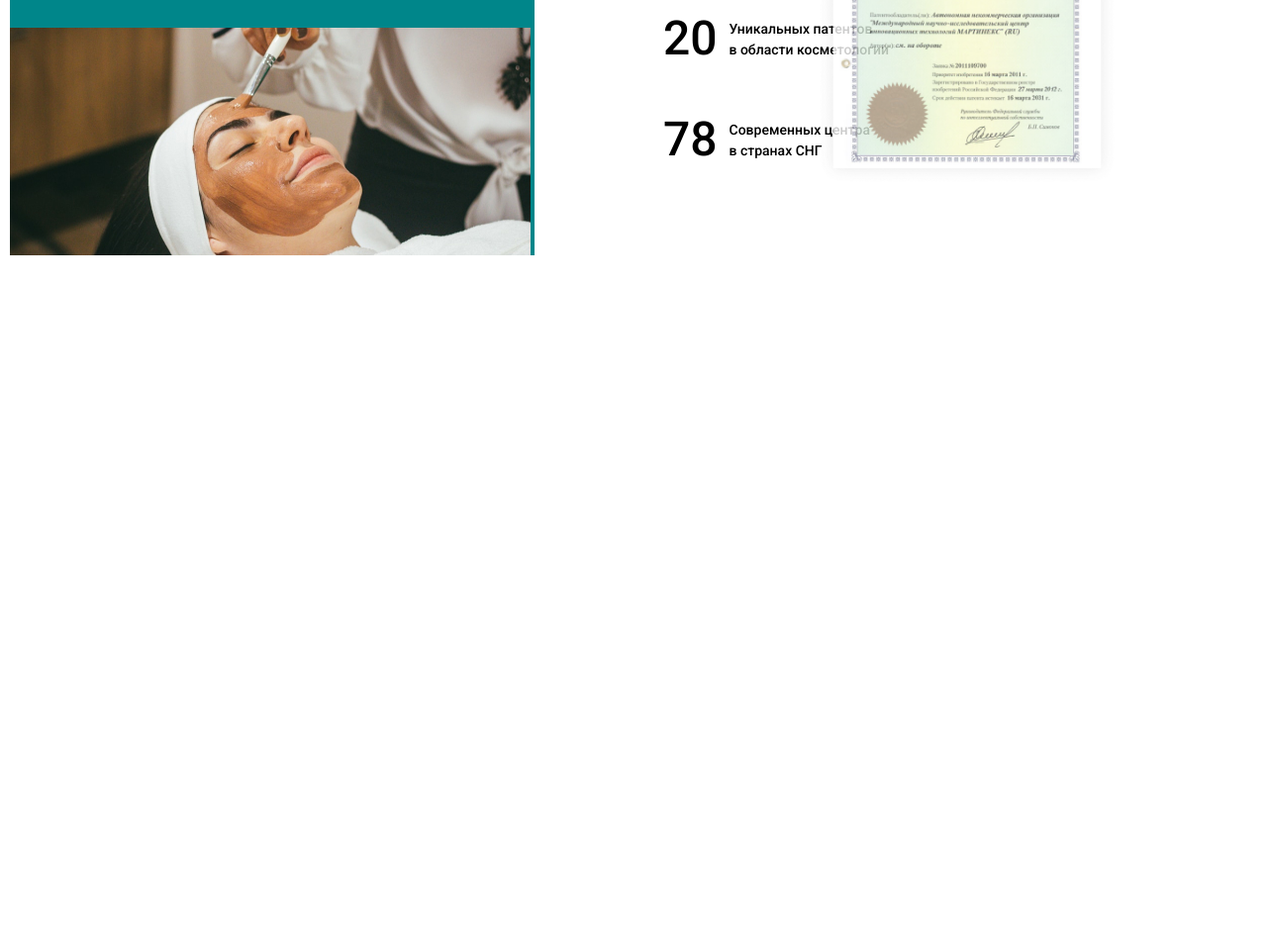
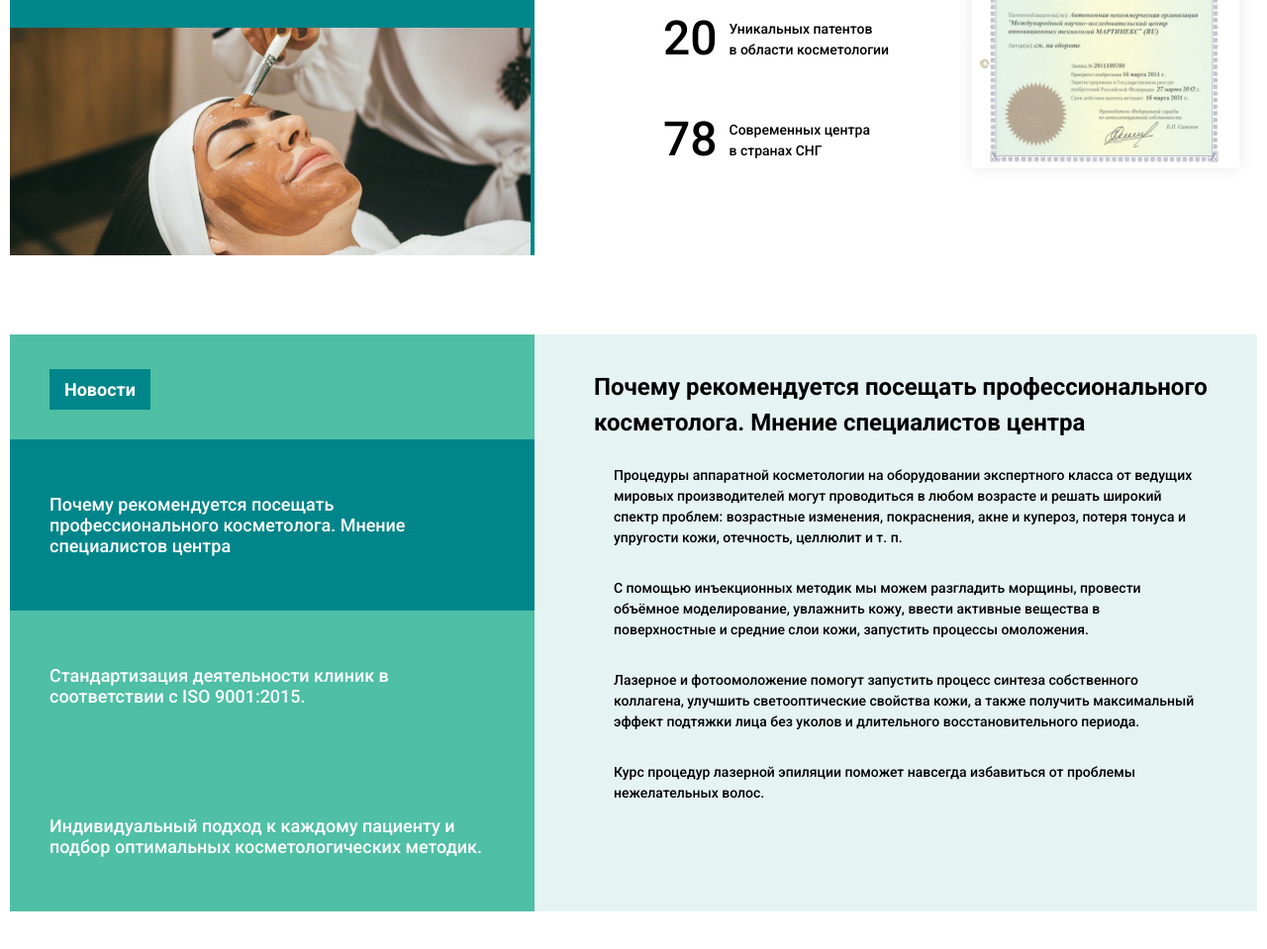
Before and after one commit to Alexeykormiltsev/new, a plain HTML site: page Template/index.html in a window 1280 px wide. Shown: the part 1245-2204 px from the top of the page at 99% size. Before the commit the page ends 1583 px from the top, so only its background shows below. Drawn offline with nearby package versions, Linux system fonts and the light colour scheme; files whose address does not match are found by name.

Commit message:
начал делать section news

```diff
--- a/Template/css/style.css
+++ b/Template/css/style.css
@@ -87,6 +87,7 @@ body {
     padding: 0 28px;
     position: relative;
 }
+
 .header__top-item::before {
     content: "";
     position: absolute;
@@ -97,10 +98,12 @@ body {
     transform: rotate(-90deg);
     background-color: #C4C4C4;
 }
-.social::before  {
+
+.social::before {
     top: 12px;
 }
-.big::before  {
+
+.big::before {
     top: 17px;
 }
 
@@ -285,11 +288,11 @@ body {
 .about {
     padding: 80px 0;
     background-color: #fff;
-    position: relative;
 }
 
 .about__inner {
     display: flex;
+    position: relative;
 }
 
 .about__innovation {
@@ -384,7 +387,8 @@ body {
     font-size: 28px;
     line-height: 150%;
 }
-.about__estetic-img{
+
+.about__estetic-img {
     background-repeat: no-repeat;
     background-size: contain;
     height: 400px;
@@ -392,11 +396,94 @@ body {
     opacity: .8;
     display: inline-block;
     position: absolute;
-    bottom: 150px;
-    right: 150px;
-    transition: all .6s;
+    bottom: 70px;
+    right: 0;
 }
 
-/* .about__estetic-item:hover span::after {
+.news {
+    background-color: #fff;
+    margin-bottom: 100px;
+}
 
+.news__inner {
+    display: flex;
+}
+
+.news__links {
+    padding-top: 35px;
+    background-color: #4FBFA5;
+    color: #fff;
+    min-width: 530px;
+    width: 530px;
+}
+
+.news__links-title {
+    display: inline-block;
+    padding: 10px 15px;
+    background-color: #00868A;
+    margin-bottom: 30px;
+    font-size: 18px;
+    line-height: 21px;
+    margin-left: 40px;
+}
+
+.news__item {
+    padding: 20px 40px;
+    transition: all .3s;
+}
+
+.news__item:hover {
+    background-color: #00868A;
+}
+
+/* каломбур конечно, но с функциями пока не дружу,
+js только начал учить, хотелось бы цвет и текст уметь поменять при наведении и при клике */
+.active {
+    background-color: #00868A;
+}
+
+.news__link {
+    display: block;
+    color: #fff;
+    font-size: 18px;
+    line-height: 21px;
+    margin: 35px 0;
+}
+
+.news__detailed {
+    padding: 35px 0 0 60px;
+    background-color: #E6F3F3;
+}
+
+.news__detailed-title {
+    font-size: 24px;
+    line-height: 36px;
+    margin-bottom: 25px;
+}
+
+/* .news__detailed-list {
+    list-style: disc;
 } */
+
+.news__detailed-item {
+    margin-bottom: 30px;
+    margin-right: 60px;
+}
+
+.news__detailed-text {
+    padding-left: 20px;
+    position: relative;
+    font-size: 14px;
+    line-height: 150%;
+    color: #000;
+}
+
+/* .news__detailed-text::before {
+    content: "";
+    position: absolute;
+    width: 770px;
+    height: 504px;
+    left: 0;
+    top: 0;
+    color: #00868A;
+} */
--- a/Template/index.html
+++ b/Template/index.html
@@ -1,5 +1,6 @@
 <!DOCTYPE html>
 <html lang="en">
+
 <head>
 	<meta charset="UTF-8">
 	<title>FIGMA | Макеты для верстки — Верстка страницы</title>
@@ -10,10 +11,11 @@
 	<link rel="stylesheet" href="css/reset.css">
 	<link rel="stylesheet" href="css/style.css">
 </head>
+
 <body>
 	<!-- Начало: Данный блок удалять нельзя -->
 	<style>
-			.maketforfigma{
+		.maketforfigma {
 			flex: 0 0 auto;
 			/*background: #303b44;*/
 			/*background: #5CDB95;*/
@@ -21,10 +23,12 @@
 			font-weight: bold;
 			display: flex;
 		}
-			.maketforfigma img{
+
+		.maketforfigma img {
 			border-radius: 10px;
 			margin: 4px 0 0 4px;
 		}
+
 		.maketforfigma p {
 			/*color: #fff;*/
 			/*color: #05386B;*/
@@ -36,27 +40,28 @@
 			line-height: 0.70rem;
 		}
 
-			.maketforfigma p > a {
+		.maketforfigma p>a {
 			/*color: #08ff00;*/
 			/*color: #EDF5E1;*/
 			color: #bbe4f0;
 			font-weight: bold;
 		}
-			.maketforfigma p > a:hover {
+
+		.maketforfigma p>a:hover {
 			/*color: #ffa001*/
 			/*color: #379683*/
 			color: #ffffff
 		}
 
-			.main{
+		.main {
 			flex: 1 0 auto;
 		}
 
-			html{
+		html {
 			height: 100%;
 		}
 
-			body{
+		body {
 			display: flex;
 			flex-direction: column;
 			height: 100%;
@@ -70,10 +75,12 @@
 		</a>
 		<div>
 			<p>
-					Данная верстка, была реализована пользователем в рамках обучающего телеграм канал <a href="https://t.me/s/FigmaToHTML/2" target="_blank">FIGMA | Макеты для верстки</a>
+				Данная верстка, была реализована пользователем в рамках обучающего телеграм канал <a
+					href="https://t.me/s/FigmaToHTML/2" target="_blank">FIGMA | Макеты для верстки</a>
 			</p>
 			<p>
-					При помощи бота <a href="https://t.me/HtmlCodeForMoney_bot?from_git" target="_blank">FIGMA | 💵 Верстай за деньги</a> пользователь получил оплату за верстку этого сайта и попал в рейтинги сайта
+				При помощи бота <a href="https://t.me/HtmlCodeForMoney_bot?from_git" target="_blank">FIGMA | 💵 Верстай
+					за деньги</a> пользователь получил оплату за верстку этого сайта и попал в рейтинги сайта
 				<a href="https://maketforfigma.ru" target="_blank">FIGMA — Макеты для верстки</a>
 			</p>
 		</div>
@@ -261,7 +268,75 @@
 			</div>
 		</section>
 		<section class="news">
-
+			<div class="container">
+				<div class="news__inner">
+					<div class="news__links">
+						<h4 class="news__links-title">
+							Новости
+						</h4>
+						<ul class="news__links-list">
+							<li class="news__item active">
+								<a href="#" class="news__link ">
+									<p class="news__link-text">
+										Почему рекомендуется посещать профессионального косметолога. Мнение специалистов
+										центра
+									</p>
+								</a>
+							</li>
+							<li class="news__item">
+								<a href="#" class="news__link">
+									<p class="news__link-text">
+										Стандартизация деятельности клиник в соответствии с ISO 9001:2015.
+									</p>
+								</a>
+							</li>
+							<li class="news__item">
+								<a href="#" class="news__link">
+									<p class="news__link-text">
+										Индивидуальный подход к каждому пациенту и подбор оптимальных косметологических
+										методик.
+									</p>
+								</a>
+							</li>
+						</ul>
+					</div>
+					<div class="news__detailed">
+						<h3 class="news__detailed-title">
+							Почему рекомендуется посещать профессионального косметолога. Мнение специалистов центра
+						</h3>
+						<ul class="news__detailed-list">
+							<li class="news__detailed-item">
+								<p class="news__detailed-text">
+									Процедуры аппаратной косметологии на оборудовании экспертного класса от ведущих
+									мировых производителей могут проводиться в любом возрасте и решать широкий спектр
+									проблем: возрастные изменения, покраснения, акне и купероз, потеря тонуса и
+									упругости кожи, отечность, целлюлит и т. п.
+								</p>
+							</li>
+							<li class="news__detailed-item">
+								<p class="news__detailed-text">
+									С помощью инъекционных методик мы можем разгладить морщины, провести объёмное
+									моделирование, увлажнить кожу, ввести активные вещества в поверхностные и средние
+									слои кожи, запустить процессы омоложения.
+								</p>
+							</li>
+							<li class="news__detailed-item">
+								<p class="news__detailed-text">
+									Лазерное и фотоомоложение помогут запустить процесс синтеза собственного коллагена,
+									улучшить светооптические свойства кожи, а также получить максимальный эффект
+									подтяжки лица без уколов и длительного восстановительного периода.
+								</p>
+							</li>
+							<li class="news__detailed-item">
+								<p class="news__detailed-text">
+									Курс процедур лазерной эпиляции поможет навсегда избавиться от проблемы
+									нежелательных волос.
+								</p>
+							</li>
+						</ul>
+					</div>
+				</div>
+			</div>
 		</section>
 	</div>
 
@@ -270,4 +345,5 @@
 
 	<script src="js/main.js"></script>
 </body>
+
 </html>
--- a/Template/js/main.js
+++ b/Template/js/main.js
@@ -1,7 +1,7 @@
 $(function(){
-    $('.menu__btn').on('click', function () {
-        $('.header__menu-inner').toggleClass('header__menu-inner--active');
-        $('.menu__btn').toggleClass('menu__btn--active');
-        $('body').toggleClass('hidden');
-      });
+    // $('.news__link').on('click', function () {
+    //     $('.news__item').toggleClass('active');
+    //     // $('.menu__btn').toggleClass('menu__btn--active');
+    //     // $('body').toggleClass('hidden');
+    //   });
 });
```
Lines whose indentation alone changed are shown as unchanged.
